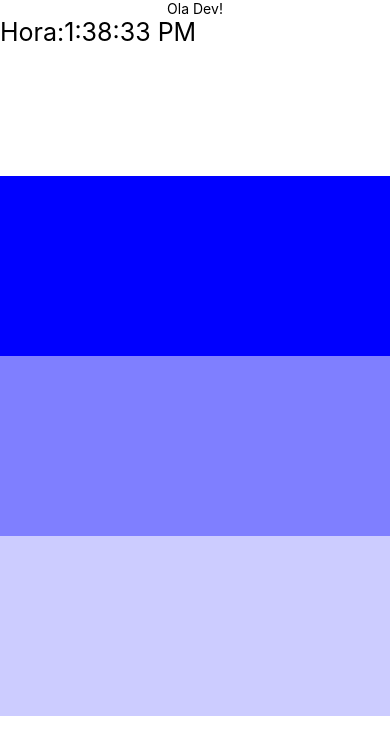
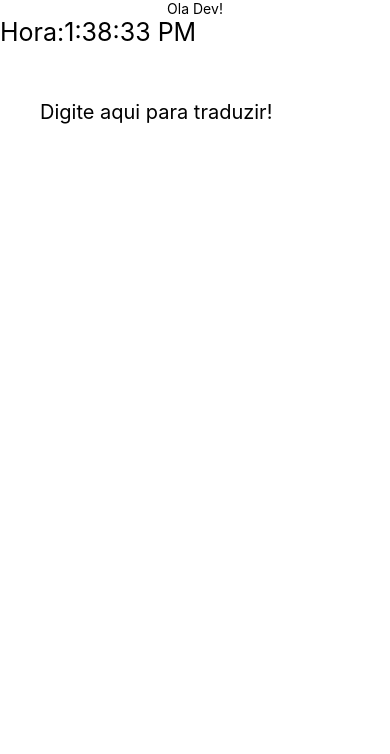
Before and after one commit to mateusamarall/ReactNative, a React Native app in the folder course/: screen / in a window 390 px wide. Shown: the top 754 px of the page. Built offline with nearby package versions, Linux system fonts and the light colour scheme.

Commit message:
importado componente TextChange

```diff
--- a/course/App.js
+++ b/course/App.js
@@ -3,13 +3,13 @@ import { StyleSheet, Text, View } from 'react-native';
 import Clock from './src/components/clock/index';
 import Ola from './src/components/hello/index';
 import FlexApp from './src/components/flexbox/index';
-
+import TextChangeApp from './src/components/Text/index';
 export default function App() {
 	return (
 		<View style={styles.container}>
 			<Ola name=' Dev' />
 			<Clock />
-			<FlexApp />
+			<TextChangeApp />
 		</View>
 	);
 }
```
